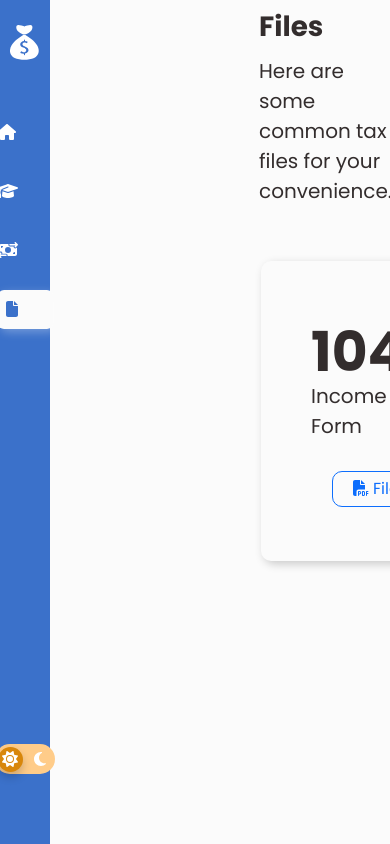
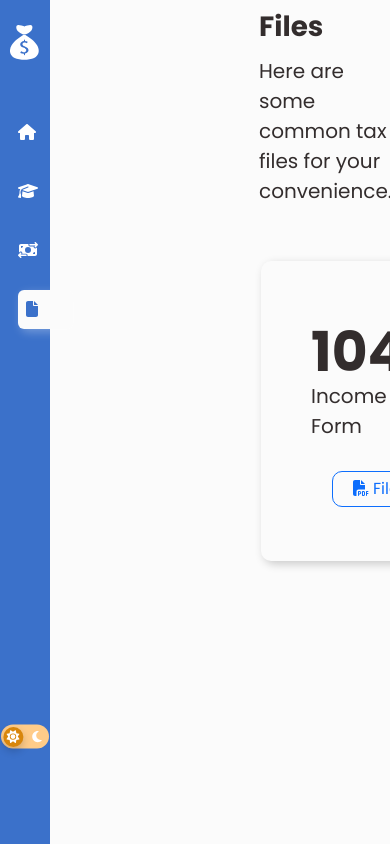
Before and after one commit to Ale4ero/budget-app, a React (Create React App) app: page /files in a window 390 px wide. Built offline with nearby package versions, Linux system fonts and the light colour scheme.

Commit message:
small mobile formatting

```diff
--- a/src/App.css
+++ b/src/App.css
@@ -494,8 +494,12 @@ html{
         width: 50px;
     }
 
+    .side-nav-bottom{
+        bottom: 20px;
+    }
+
     .budgets{
-        left: 50px;
+        left: 0px;
     }
 
     .pcLogo{
@@ -521,12 +525,15 @@ html{
 
 
     .nav-menu a{
-        margin: 0 auto;
+        /* margin: 0 auto; */
+        margin-left: 40px;
         padding: 0;
+
     }
 
     .nav-menu li:hover a{
         padding: 8px 8px 8px 8px;
+        margin-left: 30px;
     }
 
 }
--- a/src/DarkMode/DarkMode.css
+++ b/src/DarkMode/DarkMode.css
@@ -81,3 +81,10 @@
 .dark_mode_input:checked + .dark_mode_label svg.moon {
     fill: #fff;
 }
+
+@media only screen and (max-width: 600px){
+    .dark_mode{
+        scale: .8;
+        bottom: 30px;
+    }
+}
--- a/src/components/BudgetPage.js
+++ b/src/components/BudgetPage.js
@@ -238,6 +238,8 @@ export default function BudgetPage({title}) {
 
         <h1 className="budgetTitle fw-bold" >{title} Budget</h1>
 
+
+
         <div className="graphs">
             <Container className="graphsContainer">
 
```
